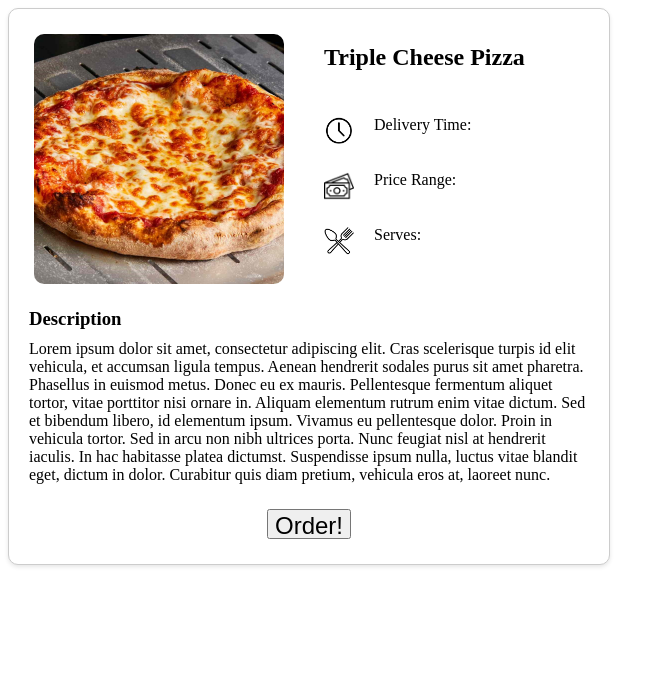
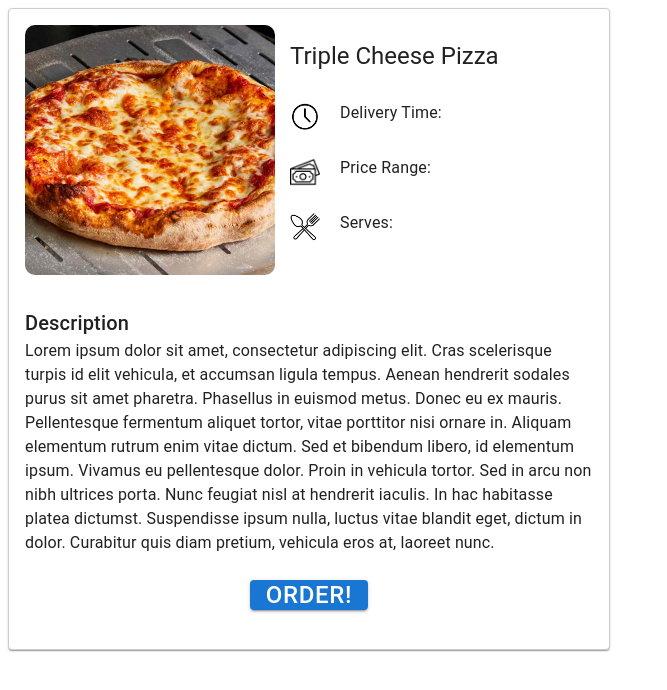
Before and after one commit to UOA-CS732-SE750-Students-2024/project-group-playful-penguins, a React (Vite) app in the folder frontend/: page / in a window 1280 px wide. Shown: the top 690 px of the page, without its empty margins (0-667 px from the left). Built offline with nearby package versions, Linux system fonts and the light colour scheme.

Commit message:
PPENG-21 Converted to use MUI

```diff
--- a/frontend/package.json
+++ b/frontend/package.json
@@ -11,6 +11,9 @@
     "preview": "vite preview"
   },
   "dependencies": {
+    "@emotion/react": "^11.11.4",
+    "@emotion/styled": "^11.11.5",
+    "@mui/material": "^5.15.15",
     "react": "^18.2.0",
     "react-dom": "^18.2.0"
   },
--- a/frontend/src/components/ExpandedTakeoutCard/ExpandedTakeoutCard.jsx
+++ b/frontend/src/components/ExpandedTakeoutCard/ExpandedTakeoutCard.jsx
@@ -1,4 +1,10 @@
 import styles from "./ExpandedTakeoutCard.module.css"
+import Card from '@mui/material/Card';
+import CardContent from '@mui/material/CardContent';
+import CardMedia from '@mui/material/CardMedia';
+import Typography from '@mui/material/Typography';
+import Button from '@mui/material/Button';
+
 
 //should take a food item as a parameter
 export default function ExpandedTakeoutCard(){
@@ -13,43 +19,47 @@ export default function ExpandedTakeoutCard(){
 
     // food param could be turned into map function
     return(
-    <div className={styles[`card`]}>
-
-        <div className={styles[`card-top-content`]}>
-
+    <Card className={styles[`card`]}>
+        <CardContent className={styles[`card-top-content`]}>
             <div>
-                <img src={foodItem.imageUrl} alt={foodItem.title} className={styles[`food-image`]} />
+                <CardMedia component="img" image={foodItem.imageUrl} alt={foodItem.title} className={styles[`food-image`]} />
             </div>
 
             <div>
-                <h2 className={styles[`food-title`]} >{foodItem.title}</h2>
+                <Typography  variant="h5" component="h2" className={styles[`food-title`]} >
+                    {foodItem.title}
+                </Typography>
+
                 <div className={styles[`food-params`]}>
                     <div className={styles[`single-param`]}>
                         <img src={icons[0]} />
-                        <p>Delivery Time:</p>
+                        <Typography variant="body2">Delivery Time:</Typography >
                     </div>
                     <div className={styles[`single-param`]}>
                         <img src={icons[1]} />
-                        <p>Price Range:</p>
+                        <Typography variant="body2">Price Range:</Typography>
                     </div>
                     <div className={styles[`single-param`]}>
                         <img src={icons[2]} />
-                        <p>Serves:</p>
+                        <Typography variant="body2">Serves:</Typography>
                     </div>
                 </div>
+
             </div>
+        </CardContent>
 
-        </div>
-
-        <div className={styles[`card-bottom-content`]}>
-            <h3 className={styles[`card-description-title`]}>Description</h3>
-            <p className={styles[`card-description`]}>{foodItem.description}</p>
+        <CardContent className={styles[`card-bottom-content`]}>
+            <Typography variant="h6" className={styles[`card-description-title`]}>
+                Description
+            </Typography>
+            <Typography variant="body1" className={styles[`card-description`]}>
+                {foodItem.description}
+            </Typography>
 
             <div className={styles[`card-button`]}>
-                <button>Order!</button>
+                <Button variant="contained">Order!</Button>
             </div>
-        </div>
-
-    </div>
+        </CardContent>
+    </Card>
     );
 }
--- a/frontend/src/components/ExpandedTakeoutCard/ExpandedTakeoutCard.module.css
+++ b/frontend/src/components/ExpandedTakeoutCard/ExpandedTakeoutCard.module.css
@@ -18,13 +18,10 @@
 .card-top-content{
     display: flex;
     flex-direction: row;
-    width: 100%;
 }
 
 .food-image {
     height: 250px;
-    margin: 25px;
-    margin-bottom: 10px;
     border-radius: 10px;
 }
 
```
